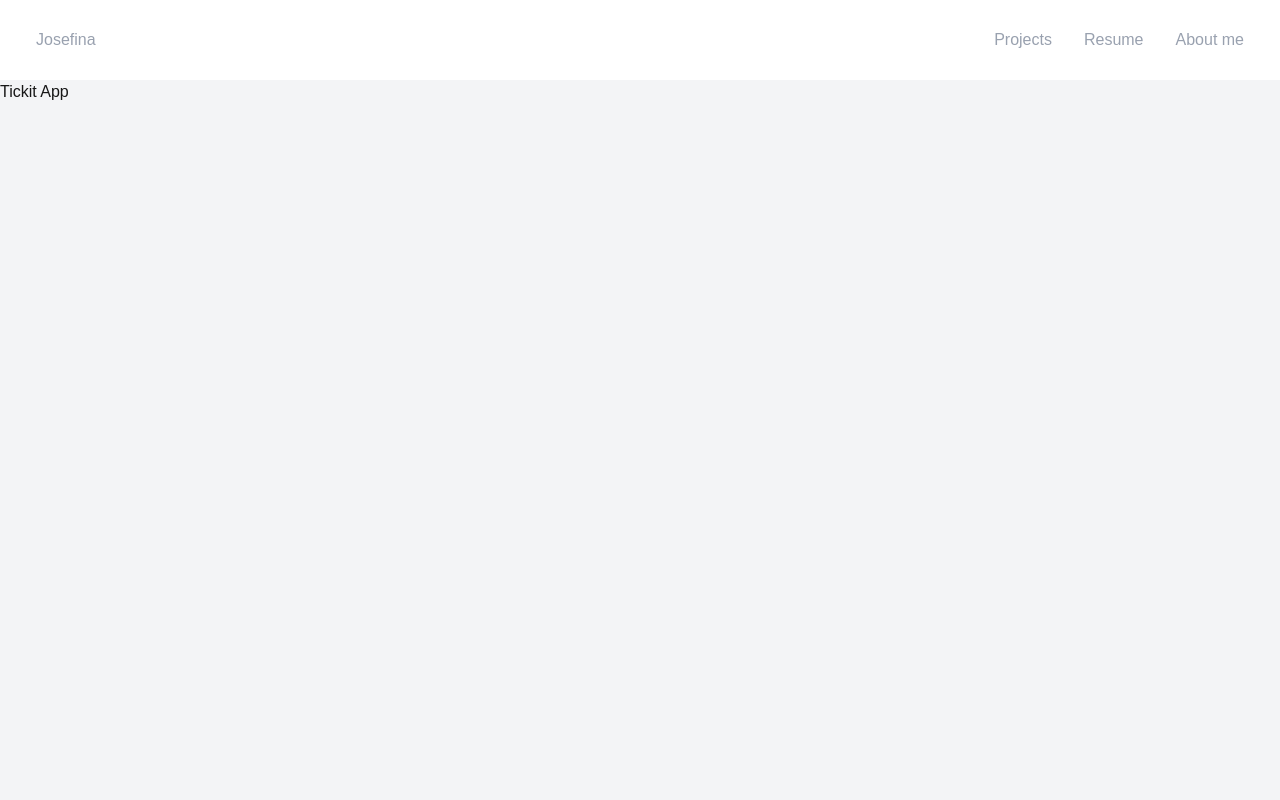
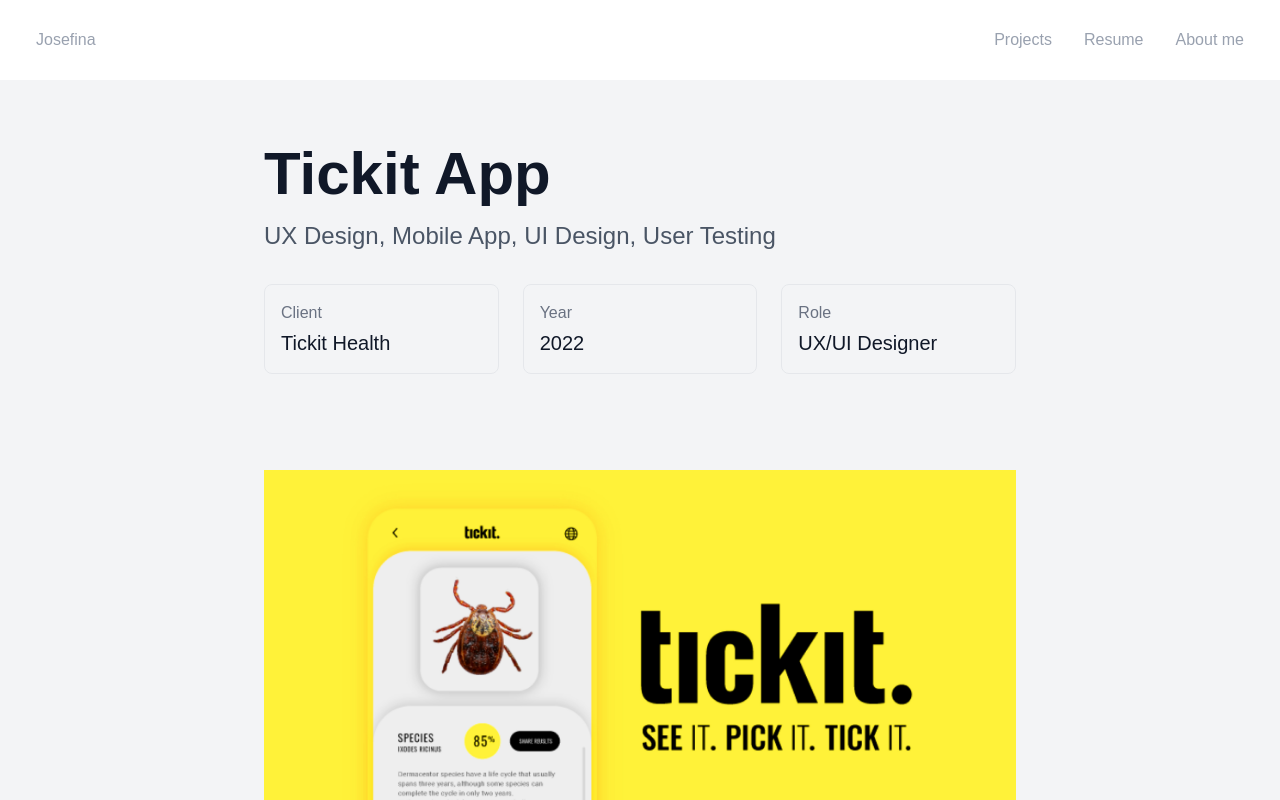
Before and after one commit to tomasfrancizco/portfolio-josefina, a Next.js app: page /projects/tickit-app in a window 1280 px wide. Built offline with nearby package versions, Linux system fonts and the light colour scheme.

Commit message:
added tickit page

```diff
--- a/src/app/projects/tickit-app/page.tsx
+++ b/src/app/projects/tickit-app/page.tsx
@@ -1,12 +1,256 @@
 "use client";
+import { useState } from "react";
 import DefaultLayout from "@/components/Layouts/DefaultLayout";
+import Image from "next/image";
+import AnimatedElement from "@/components/AnimatedElement";
+import { FullscreenImageCarousel } from "@/components/ImageCarousel";
+
+const projectImages = {
+  "1": "/projects/tickit-app/header_projectpage.jpg",
+  "2": "/projects/tickit-app/Asset-2-100.jpg",
+  "3": "/projects/tickit-app/Asset-3-100.jpg",
+  "4": "/projects/tickit-app/appflow1.jpg",
+  "5": "/projects/tickit-app/appflows2.jpg",
+  "6": "/projects/tickit-app/mockup.jpg",
+  "7": "/projects/tickit-app/mockup-vet.jpg",
+};
+
+// Convert project images to an array format for the carousel
+const carouselImages = Object.entries(projectImages).map(([key, src]) => ({
+  src,
+  alt: `Tickit App image ${key}`,
+}));
 
 const TickitAppPage = () => {
+  // State for controlling the carousel
+  const [isCarouselOpen, setIsCarouselOpen] = useState(false);
+  const [currentImageIndex, setCurrentImageIndex] = useState(0);
+
+  // Function to open the carousel with a specific image
+  const openCarousel = (index: number) => {
+    setCurrentImageIndex(index);
+    setIsCarouselOpen(true);
+  };
+
   return (
     <DefaultLayout>
-      <div className="flex flex-col gap-10">
-        <h1>Tickit App</h1>
+      <div className="flex flex-col items-center text-gray-900">
+        <div className="max-w-[800px] w-full px-4 md:px-6">
+          {/* Title Section */}
+          <section className="py-16">
+            <AnimatedElement>
+              <h1 className="text-4xl md:text-6xl font-bold mb-4">
+                Tickit App
+              </h1>
+              <p className="text-xl md:text-2xl text-gray-600 mb-8">
+                UX Design, Mobile App, UI Design, User Testing
+              </p>
+              <div className="grid grid-cols-2 md:grid-cols-3 gap-6">
+                <div className="border border-gray-200 rounded-lg p-4">
+                  <p className="text-gray-500 mb-1">Client</p>
+                  <p className="text-xl font-medium">Tickit Health</p>
+                </div>
+                <div className="border border-gray-200 rounded-lg p-4">
+                  <p className="text-gray-500 mb-1">Year</p>
+                  <p className="text-xl font-medium">2022</p>
+                </div>
+                <div className="border border-gray-200 rounded-lg p-4">
+                  <p className="text-gray-500 mb-1">Role</p>
+                  <p className="text-xl font-medium">UX/UI Designer</p>
+                </div>
+              </div>
+            </AnimatedElement>
+          </section>
+
+          {/* First Image */}
+          <section className="py-8">
+            <AnimatedElement>
+              <div
+                className="relative aspect-video w-full cursor-pointer"
+                onClick={() => openCarousel(0)}
+              >
+                <Image
+                  src={projectImages["1"]}
+                  alt="Tickit App header image"
+                  fill
+                  className="object-cover"
+                />
+              </div>
+            </AnimatedElement>
+          </section>
+
+          {/* Text Section */}
+          <section className="py-8">
+            <AnimatedElement>
+              <div className="prose prose-lg max-w-none">
+                <p className="mb-4">
+                  The aim of Tickit App was to create an easy-to-use and
+                  intuitive mobile application that helps veterinarians identify
+                  ticks from a photo. This app is intended to make it easier for
+                  vets to diagnose tick-related health issues and provide
+                  effective treatment for their patients.
+                </p>
+              </div>
+            </AnimatedElement>
+          </section>
+
+          {/* Second Image */}
+          <section className="py-8">
+            <AnimatedElement>
+              <div
+                className="relative aspect-video w-full cursor-pointer"
+                onClick={() => openCarousel(1)}
+              >
+                <Image
+                  src={projectImages["2"]}
+                  alt="Tickit App design overview"
+                  fill
+                  className="object-cover"
+                />
+              </div>
+            </AnimatedElement>
+          </section>
+
+          {/* Title and Text */}
+          <section className="py-8">
+            <AnimatedElement>
+              <h2 className="text-3xl md:text-4xl font-bold mb-6">
+                Tickit. Logo
+              </h2>
+              <div className="prose prose-lg max-w-none">
+                <p>
+                  First thing was defining the logo for the app. We wanted a
+                  minimalistic approach for this identity. The missing dots in
+                  the letter &quot;i&quot; of the app&apos;s name represent the
+                  missing ticks, which are often hard to spot and identify.
+                </p>
+                <p className="mt-4">
+                  This design element is a subtle but effective way to
+                  communicate the app&apos;s purpose and functionality, making it
+                  easy for users to understand the app&apos;s purpose and message at
+                  a glance. The missing dots in the letter &quot;i&quot; also
+                  create a visual intrigue, drawing attention to the app&apos;s name
+                  and making it more memorable.
+                </p>
+              </div>
+            </AnimatedElement>
+          </section>
+
+          {/* Third Image */}
+          <section className="py-8">
+            <AnimatedElement>
+              <div
+                className="relative aspect-video w-full cursor-pointer"
+                onClick={() => openCarousel(2)}
+              >
+                <Image
+                  src={projectImages["3"]}
+                  alt="Tickit App user flow"
+                  fill
+                  className="object-cover"
+                />
+              </div>
+            </AnimatedElement>
+          </section>
+
+          {/* Fourth Image */}
+          <section className="py-8">
+            <AnimatedElement>
+              <div
+                className="relative aspect-video w-full cursor-pointer"
+                onClick={() => openCarousel(3)}
+              >
+                <Image
+                  src={projectImages["4"]}
+                  alt="Tickit App wireframes"
+                  fill
+                  className="object-cover"
+                />
+              </div>
+            </AnimatedElement>
+          </section>
+
+          {/* Fifth Image */}
+          <section className="py-8">
+            <AnimatedElement>
+              <div
+                className="relative aspect-video w-full cursor-pointer"
+                onClick={() => openCarousel(4)}
+              >
+                <Image
+                  src={projectImages["5"]}
+                  alt="Tickit App user interface"
+                  fill
+                  className="object-cover"
+                />
+              </div>
+            </AnimatedElement>
+          </section>
+
+          {/* Two Images in Row (on medium+) */}
+          <section className="py-8">
+            <AnimatedElement>
+              <div className="flex flex-col md:flex-row gap-6">
+                <div
+                  className="w-full md:w-1/2 relative aspect-square cursor-pointer"
+                  onClick={() => openCarousel(5)}
+                >
+                  <Image
+                    src={projectImages["6"]}
+                    alt="Tickit App mobile mockups"
+                    fill
+                    className="object-cover"
+                  />
+                </div>
+                <div
+                  className="w-full md:w-1/2 relative aspect-square cursor-pointer"
+                  onClick={() => openCarousel(6)}
+                >
+                  <Image
+                    src={projectImages["7"]}
+                    alt="Tickit App vet interface"
+                    fill
+                    className="object-cover"
+                  />
+                </div>
+              </div>
+            </AnimatedElement>
+          </section>
+
+          {/* Next Project Section */}
+          <section className="py-16">
+            <AnimatedElement>
+              <div className="text-center mb-10">
+                <p className="text-lg text-gray-600 mb-2">Next Project</p>
+                <h2 className="text-3xl md:text-4xl font-bold">
+                  Protect Our Future Too
+                </h2>
+              </div>
+              <a
+                href="/projects/protect-our-future-too"
+                className="block relative aspect-video w-full"
+              >
+                <Image
+                  src="/thumbnails/Poft-Thumbnail.jpg"
+                  alt="Protect Our Future Too"
+                  fill
+                  className="object-cover rounded-lg transition-all duration-300 hover:opacity-90"
+                />
+              </a>
+            </AnimatedElement>
+          </section>
+        </div>
       </div>
+
+      {/* Fullscreen Image Carousel */}
+      {isCarouselOpen && (
+        <FullscreenImageCarousel
+          images={carouselImages}
+          currentIndex={currentImageIndex}
+          onClose={() => setIsCarouselOpen(false)}
+          setCurrentIndex={setCurrentImageIndex}
+        />
+      )}
     </DefaultLayout>
   );
 };
```
